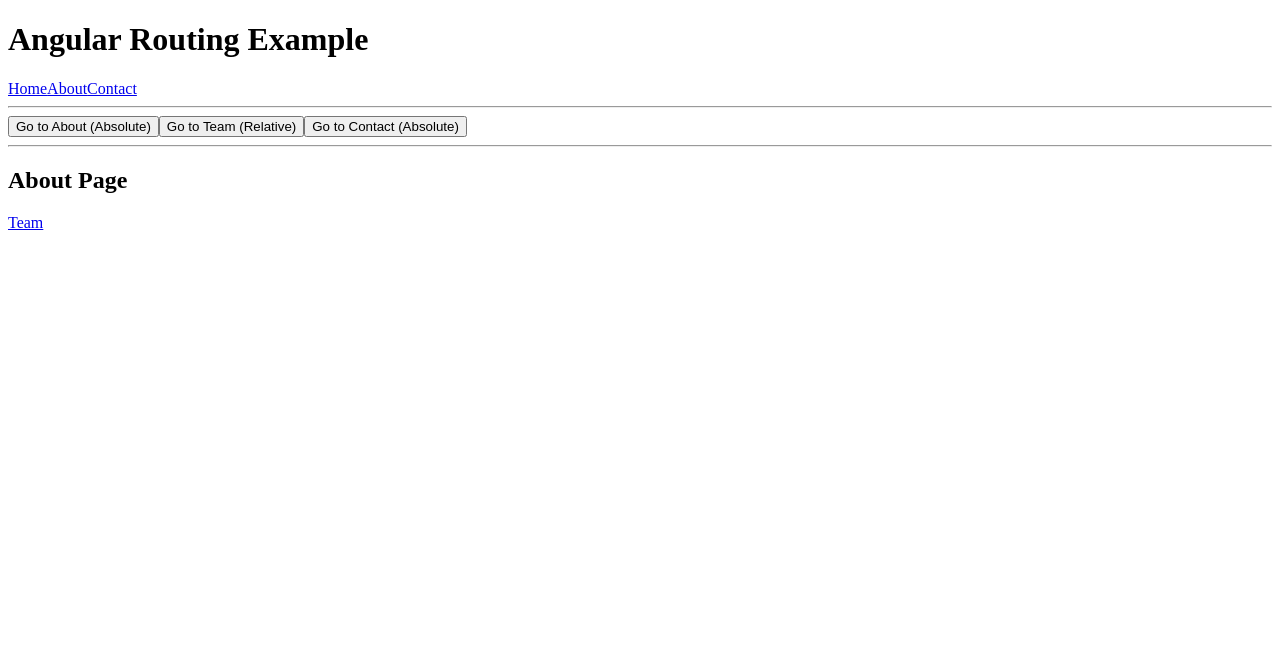
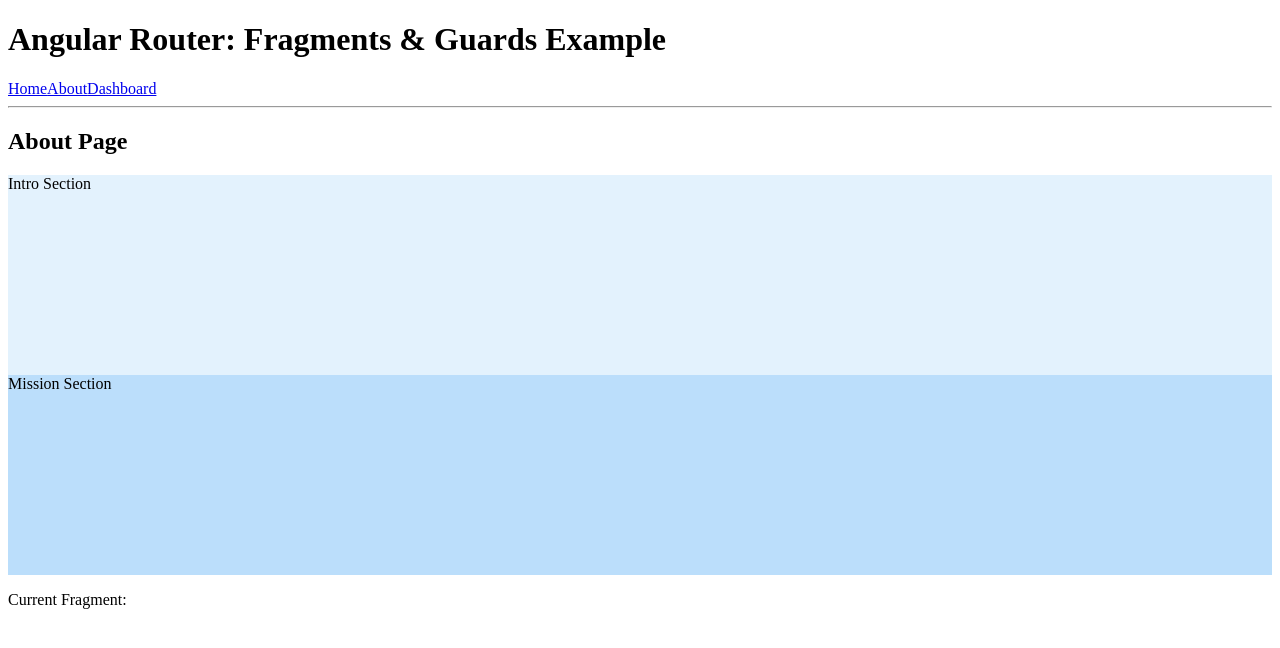
Before and after one commit to krishna-123-star/routing, an Angular app in the folder angular-routing-steps/: page /about in a window 1280 px wide. Shown: the top 648 px of the page. Built offline with nearby package versions, Linux system fonts and the light colour scheme.

Commit message:
Route Guard

```diff
--- a/angular-routing-steps/src/app/about/about.html
+++ b/angular-routing-steps/src/app/about/about.html
@@ -1,5 +1,6 @@
 <h2>About Page</h2>
-    <nav>
-      <a routerLink="team" routerLinkActive="active-link">Team</a>
-    </nav>
-    <router-outlet></router-outlet>
+
+    <div style="height: 200px; background: #e3f2fd;">Intro Section</div>
+    <div id="mission" style="height: 200px; background: #bbdefb;">Mission Section</div>
+
+    <p>Current Fragment: {{ fragment }}</p>
--- a/angular-routing-steps/src/app/about/about.ts
+++ b/angular-routing-steps/src/app/about/about.ts
@@ -1,5 +1,5 @@
-import { Component } from '@angular/core';
-import { RouterModule } from '@angular/router';
+import { Component, OnInit } from '@angular/core';
+import { ActivatedRoute, RouterModule } from '@angular/router';
 
 @Component({
   selector: 'app-about',
@@ -8,6 +8,20 @@
   standalone: true,
   imports: [RouterModule]
 })
-export class About {
+export class About implements OnInit {
+fragment: string | null = null;
+constructor(private route: ActivatedRoute) {}
+
+ngOnInit() {
+    this.route.fragment.subscribe(f => {
+      this.fragment = f;
+      if (f) {
+        const element = document.getElementById(f);
+        if (element) {
+          element.scrollIntoView({ behavior: 'smooth' });
+        }
+      }
+    });
+  }
 
 }
--- a/angular-routing-steps/src/app/app-module.ts
+++ b/angular-routing-steps/src/app/app-module.ts
@@ -13,9 +13,6 @@
 
 @NgModule({
   declarations: [
-    App,
-    Home,
-    About
   ],
   imports: [
     BrowserModule,
@@ -26,6 +23,6 @@
   providers: [
     provideBrowserGlobalErrorListeners()
   ],
-  bootstrap: [App]
+  // bootstrap: [App]
 })
 export class AppModule { }
--- a/angular-routing-steps/src/app/app.css
+++ b/angular-routing-steps/src/app/app.css
@@ -1,11 +1,2 @@
-nav a {
-  margin-right: 20px;
-  text-decoration: none;
-  color: gray;
-}
-
-nav a.active-link {
-  color: blue;
-  font-weight: bold;
-  border-bottom: 2px solid blue;
-}
+nav a { margin-right: 15px; text-decoration: none; color: gray; }
+    .active { color: blue; font-weight: bold; }
--- a/angular-routing-steps/src/app/app.html
+++ b/angular-routing-steps/src/app/app.html
@@ -1,17 +1,8 @@
-<h1>Angular Routing Example</h1>
-
-<nav>
-  <a routerLink="/" routerLinkActive="active-link" [routerLinkActiveOptions]="{ exact: true }">Home</a>
-  <a routerLink="/about" routerLinkActive="active-link">About</a>
-  <a routerLink="/contact" routerLinkActive="active-link">Contact</a>
-</nav>
-
-<hr>
-
-<button (click)="goToAbout()">Go to About (Absolute)</button>
-<button (click)="goToTeam()">Go to Team (Relative)</button>
-<button (click)="goToContact()">Go to Contact (Absolute)</button>
-
-<hr>
-
-<router-outlet></router-outlet>
+ <h1>Angular Router: Fragments & Guards Example</h1>
+    <nav>
+      <a routerLink="/" routerLinkActive="active" [routerLinkActiveOptions]="{ exact: true }">Home</a>
+      <a routerLink="/about" routerLinkActive="active">About</a>
+      <a routerLink="/dashboard" routerLinkActive="active">Dashboard</a>
+    </nav>
+    <hr />
+    <router-outlet></router-outlet>
--- a/angular-routing-steps/src/app/app.routes.ts
+++ b/angular-routing-steps/src/app/app.routes.ts
@@ -3,14 +3,12 @@
 import { About } from './about/about';
 import { NotFound } from './not-found/not-found';
 import { Team } from './team/team';
+import { Dashboard } from './dashboard/dashboard';
+import { authGuard } from './auth-guard';
 
 export const routes: Routes = [
-  { path: 'home', component: Home },
-{
-    path: 'about',
-    component: About,
-    children: [
-      { path: 'team', component: Team }
-    ]
-  },  { path: '**', component: NotFound }
+  { path: '', component: Home },
+  { path: 'about', component: About },
+  { path: 'dashboard', component: Dashboard, canActivate: [authGuard] },
+  { path: '**', redirectTo: '' }
 ];
--- /dev/null
+++ b/angular-routing-steps/src/app/auth-guard.ts
@@ -0,0 +1,14 @@
+import { inject } from '@angular/core';
+import { CanActivateFn, Router } from '@angular/router';
+
+export const authGuard: CanActivateFn = (route, state) => {
+  const isLoggedIn = false;
+  const router = inject(Router);
+
+  if (!isLoggedIn) {
+    alert('Access denied! Please log in first.');
+    router.navigate(['/']);
+    return false;
+  }
+  return true;
+};
--- /dev/null
+++ b/angular-routing-steps/src/app/dashboard/dashboard.html
@@ -0,0 +1,2 @@
+<h2>Dashboard (Protected)</h2>
+    <p>Only logged-in users can see this page.</p>
--- /dev/null
+++ b/angular-routing-steps/src/app/dashboard/dashboard.ts
@@ -0,0 +1,11 @@
+import { Component } from '@angular/core';
+
+@Component({
+  selector: 'app-dashboard',
+  imports: [],
+  templateUrl: './dashboard.html',
+  styleUrl: './dashboard.css'
+})
+export class Dashboard {
+
+}
--- a/angular-routing-steps/src/app/home/home.html
+++ b/angular-routing-steps/src/app/home/home.html
@@ -1,7 +1,6 @@
 <h2>Home Page</h2>
-
-<button (click)="goToAbout()">Go to About (Absolute)</button>
-
-<button (click)="goToTeam()">Go to Team (Relative)</button>
-
-<button (click)="goToContact()">Go to Contact (Absolute)</button>
+    <a routerLink="/about" fragment="team">Go to About (Team Section)</a>
+    <br><br>
+    <button (click)="goToFragment()">Go to Mission Fragment (Programmatically)</button>
+    <br><br>
+    <button (click)="goToDashboard()">Go to Dashboard (Guarded)</button>
--- a/angular-routing-steps/src/app/home/home.ts
+++ b/angular-routing-steps/src/app/home/home.ts
@@ -8,18 +8,11 @@
   styleUrl: './home.css',
 })
 export class Home {
-  constructor(private router: Router,
-    private route: ActivatedRoute) {}
-
-  goToAbout() {
-    this.router.navigate(['/about']);
+    constructor(private router: Router) {}
+  goToFragment() {
+    this.router.navigate(['/about'], { fragment: 'mission' });
   }
-
-  goToTeam() {
-    this.router.navigate(['team'], { relativeTo: this.route });
-  }
-
-  goToContact() {
-    this.router.navigate(['/contact']);
+   goToDashboard() {
+    this.router.navigate(['/dashboard']);
   }
 }
```
Also changed, not shown: angular-routing-steps/src/app/dashboard/dashboard.css (added), 2 other files (tests, documents, lock files or other folders).
